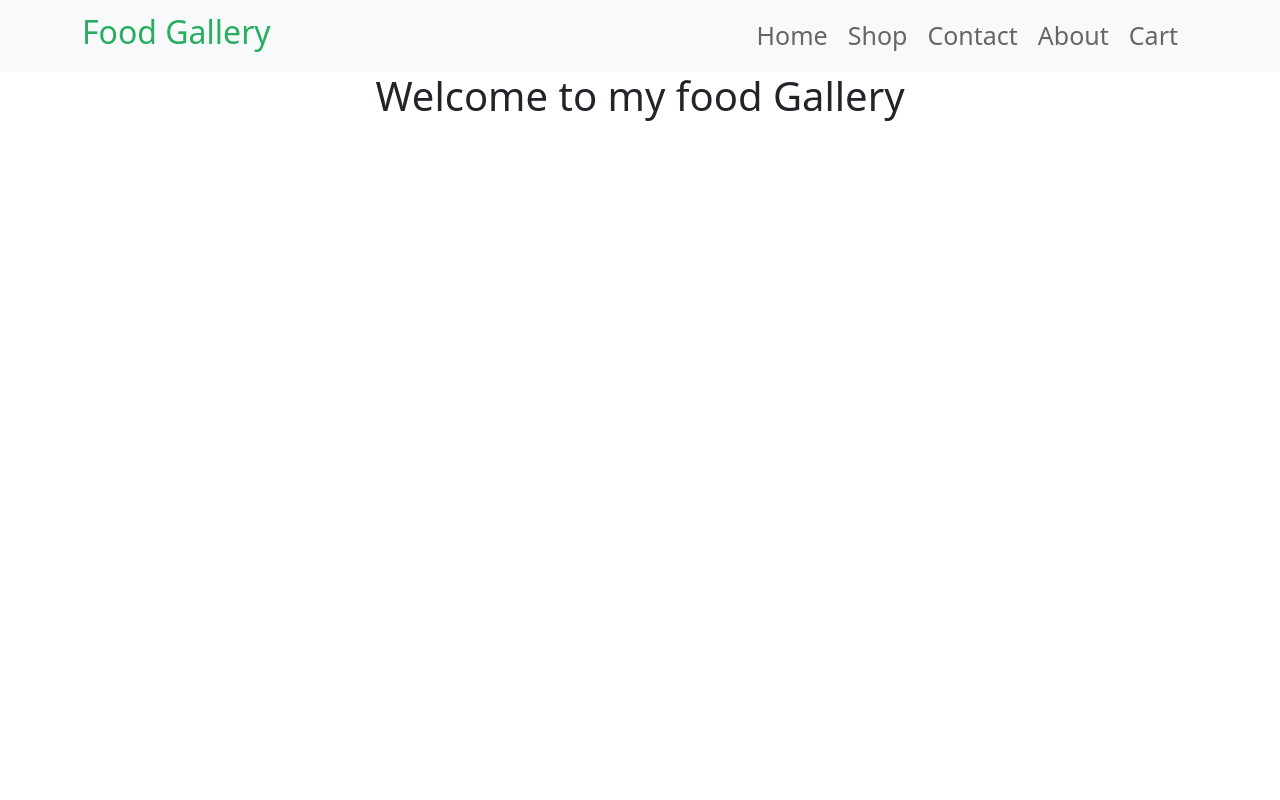
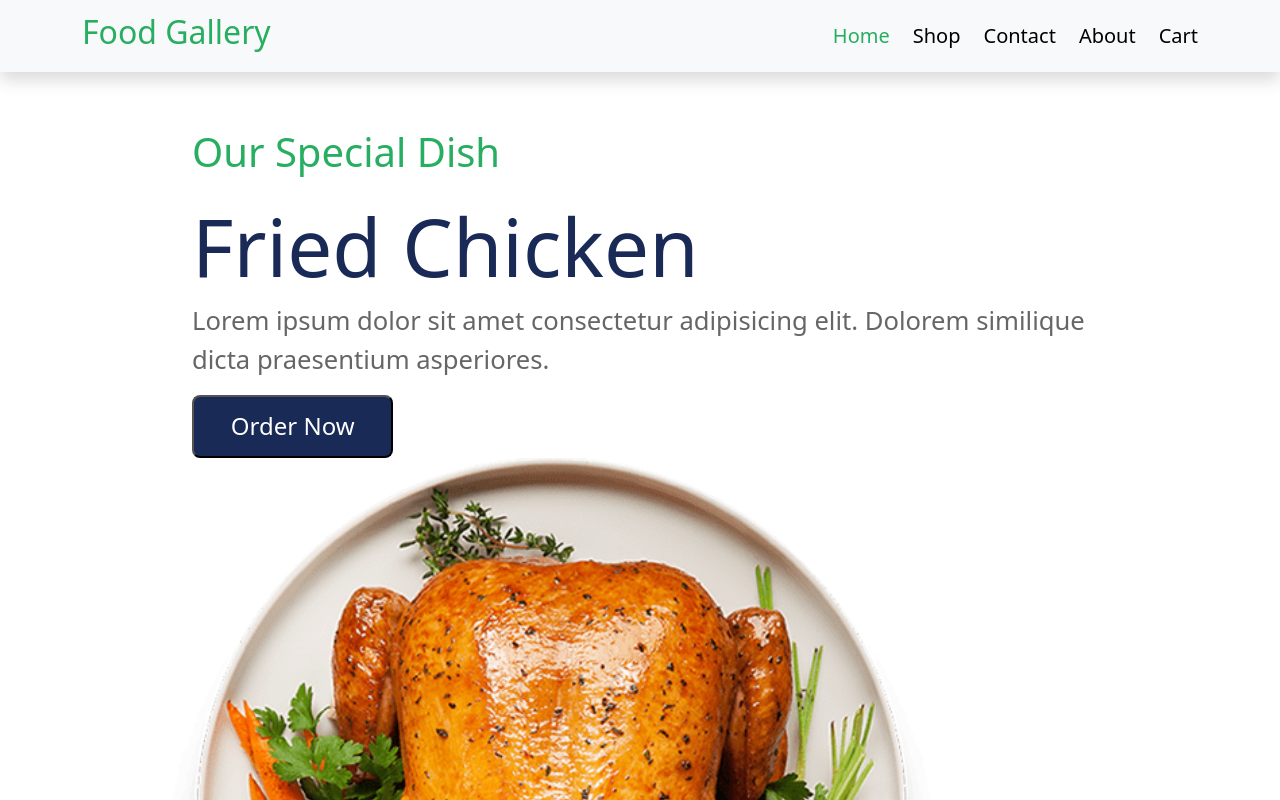
Before and after one commit to ImRanKhan81m/MealDb-Project-React-Route, a React (Create React App) app: page / in a window 1280 px wide. Shown: the top 800 px of the page. Built offline with nearby package versions, Linux system fonts and the light colour scheme.

Commit message:
home page updated

```diff
--- a/src/App.js
+++ b/src/App.js
@@ -11,7 +11,7 @@ import Shop from './Components/Shop/Shop';
 
 function App() {
   return (
-    <div className="App">
+    <div>
       <Header />
       <Routes>
         <Route path='/' element={<Home />} />
--- a/src/Components/Header/Header.css
+++ b/src/Components/Header/Header.css
@@ -1,5 +1,5 @@
 .navBar {
-    padding: 20px 0;
+    padding: 10px 0;
 }
 
 .header {
@@ -8,8 +8,7 @@
 }
 
 .items .item {
-    margin-right: 20px;
-    font-size: 25px;
+    margin-left: 23px;
+    font-size: 20px;
     text-decoration: none;
-    color: #666 !important;
 }
--- a/src/Components/Header/Header.js
+++ b/src/Components/Header/Header.js
@@ -7,7 +7,7 @@ import './Header.css'
 const Header = () => {
     return (
         <div>
-            <Navbar className='navBar' bg="light" expand="lg">
+            <Navbar className='navBar shadow' bg="light" expand="lg">
                 <Container>
                     <Navbar.Brand><Link className='header' to={'/'}><h2>Food Gallery</h2></Link></Navbar.Brand>
                     <Navbar.Toggle aria-controls="basic-navbar-nav" />
--- /dev/null
+++ b/src/Components/Home/Home.css
@@ -0,0 +1,30 @@
+section{
+    padding: 50px 150px 0 150px;
+}
+.home-details{
+    margin-left: 30px;
+}
+.home-details span{
+    font-size: 2.5rem;
+    color: #27ae60;
+}
+.home-details h1{
+    font-size: 5rem;
+    color: #192a56;
+}
+.home-details p{
+    font-size: 1.6rem;
+    color: #666;
+}
+.home-details button{
+    background-color: #192a56;
+    font-size: 1.5rem;
+    color: #fff;
+    border-radius: 0.5rem;
+    cursor: pointer;
+    padding: 0.7rem 2.3rem;
+}
+.img-container{
+    display: flex;
+
+}
--- a/src/Components/Home/Home.js
+++ b/src/Components/Home/Home.js
@@ -1,9 +1,31 @@
 import React from 'react';
+import { Col, Container, Row } from 'react-bootstrap';
+import './Home.css'
+import image from '../image/home-img-2.png'
 
 const Home = () => {
     return (
         <div>
-            <h1>Welcome to my food Gallery</h1>
+
+            <section>
+                <Container fluid>
+                    <Row>
+                        <Col className='d-flex align-items-center'>
+                            <div className='home-details'>
+                                <p><span>Our Special Dish</span></p>
+                                <h1>Fried Chicken</h1>
+                                <p>Lorem ipsum dolor sit amet consectetur adipisicing elit. Dolorem similique dicta praesentium asperiores.</p>
+                                <button >Order Now</button>
+                            </div>
+                        </Col>
+                        <Col className='img-container'>
+                            <div>
+                                <img className='d-flex align-items-center' src={image} alt="" width={780} />
+                            </div>
+                        </Col>
+                    </Row>
+                </Container>
+            </section>
         </div>
     );
 };
```
Also changed, not shown: public/img/home-img-2.png (added), src/Components/image/home-img-2.png (added).
